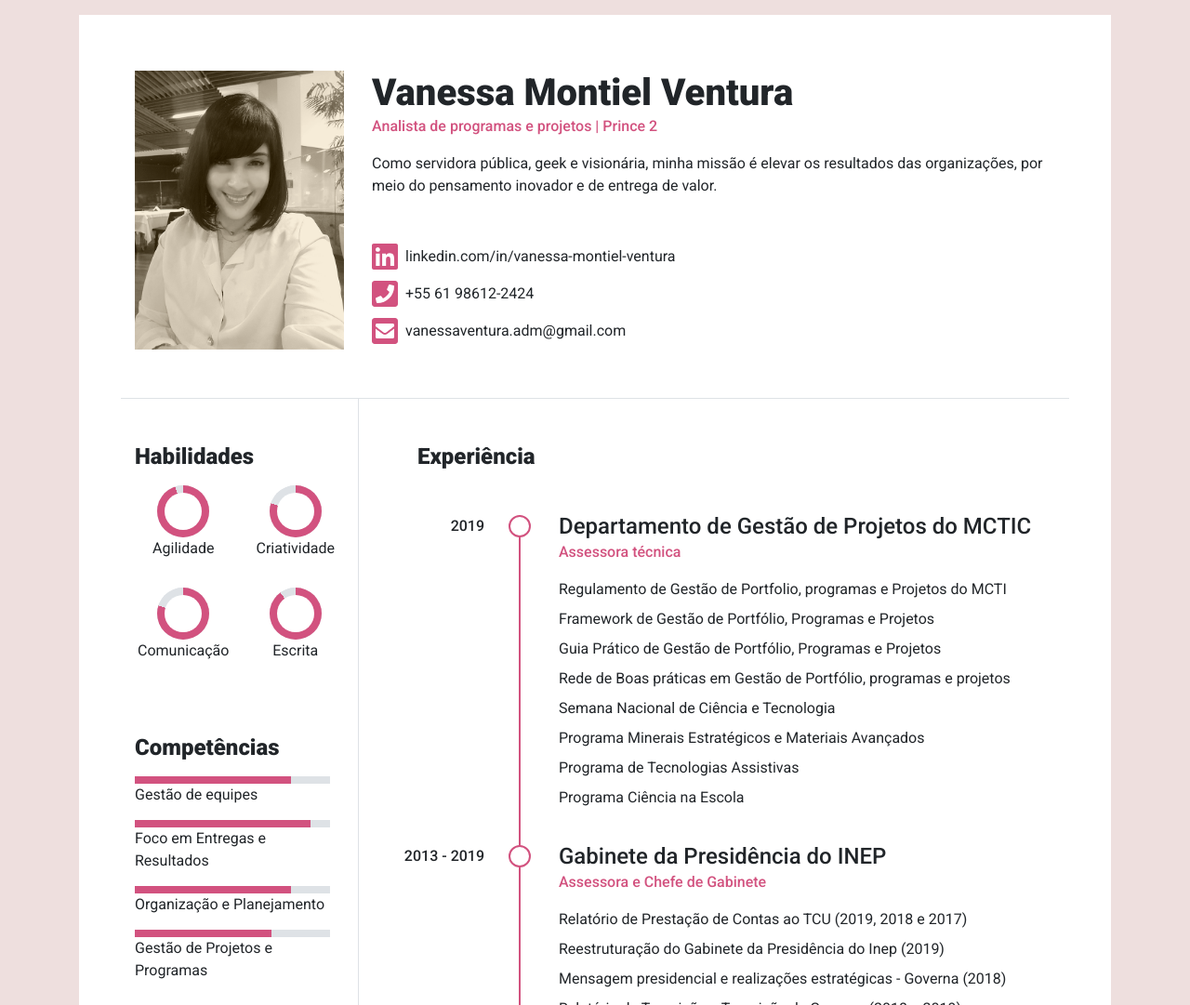
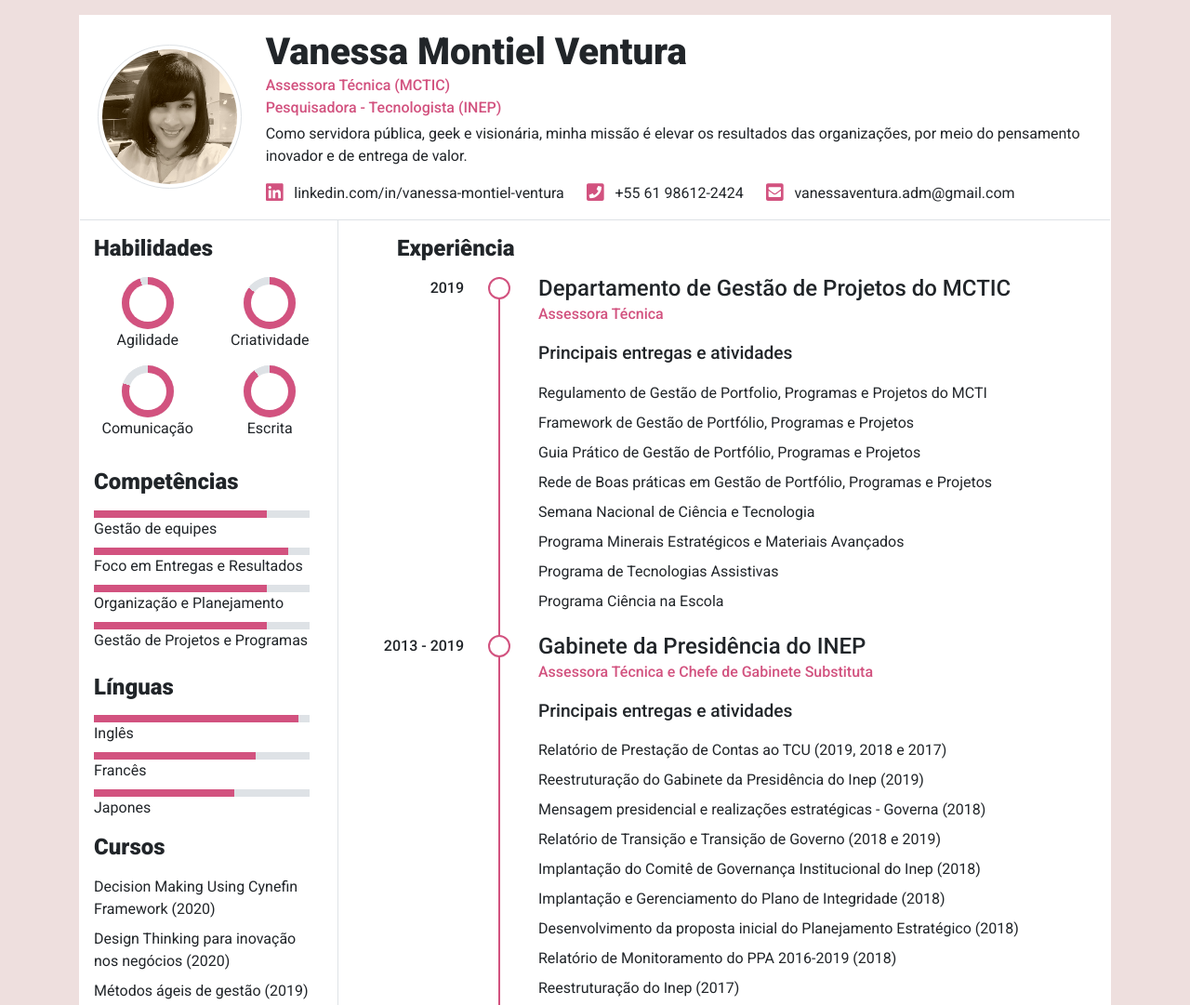
Before and after one commit to augustoalmeida/vanessa-cv, a plain HTML site: page dist/index.html in a window 1280 px wide. Shown: the top 1081 px of the page at 93% size. Drawn offline with nearby package versions, Linux system fonts and the light colour scheme.

Commit message:
adicionados certificações

```diff
--- a/dist/index.html
+++ b/dist/index.html
@@ -11,52 +11,62 @@
     />
     <link
       rel="stylesheet"
-      href="https://stackpath.bootstrapcdn.com/bootstrap/4.3.1/css/bootstrap.min.css"
-      integrity="sha384-ggOyR0iXCbMQv3Xipma34MD+dH/1fQ784/j6cY/iJTQUOhcWr7x9JvoRxT2MZw1T"
+      href="https://stackpath.bootstrapcdn.com/bootstrap/4.4.1/css/bootstrap.min.css"
+      integrity="sha384-Vkoo8x4CGsO3+Hhxv8T/Q5PaXtkKtu6ug5TOeNV6gBiFeWPGFN9MuhOf23Q9Ifjh"
       crossorigin="anonymous"
     />
     <link rel="stylesheet" href="styles/styles.css" />
     <script src="https://cdnjs.cloudflare.com/ajax/libs/font-awesome/5.11.2/js/all.min.js"></script>
   </head>
   <body>
-    <div class="container">
-      <div class="background my-3">
+    <div class="container-fluid container-xl">
+      <div class="background my-3 p-3">
         <div class="row">
-          <div class="col-lg-3">
-            <img src="images/vanessa.png" alt="Vanessa Montiel Ventura" />
+          <div class="col-md-2 text-center">
+            <img
+              class="avatar img-thumbnail mt-3 ml-1"
+              src="images/vanessa2.png"
+              alt="Vanessa Montiel Ventura"
+            />
           </div>
-          <div class="col-lg">
+          <div class="col-md">
             <h1 class="my-0">Vanessa Montiel Ventura</h1>
-            <p class="destaque cargo">
-              Analista de programas e projetos | Prince 2
+            <!-- <p class="destaque cargo">
+              Analista de programas e projetos | Prince 2 | MSP
+            </p> -->
+            <p class="destaque cargo mb-0">
+              Assessora Técnica (MCTIC)
+            </p>
+            <p class="destaque cargo mb-1">
+              Pesquisadora - Tecnologista (INEP)
             </p>
             <p>
               Como servidora pública, geek e visionária, minha missão é elevar
               os resultados das organizações, por meio do pensamento inovador e
               de entrega de valor.
             </p>
-            <div class="mt-5">
-              <p class="d-flex align-items-center mb-2">
-                <i class="fab fa-linkedin fa-2x"></i>
+            <div class="d-flex">
+              <p class="mr-4">
+                <i class="fab fa-linkedin fa-lg"></i>
                 <span class="ml-2"
                   >linkedin.com/in/vanessa-montiel-ventura</span
                 >
               </p>
-              <p class="d-flex align-items-center mb-2">
-                <i class="fas fa-phone-square fa-2x"></i>
+              <p class="mr-4">
+                <i class="fas fa-phone-square fa-lg"></i>
                 <span class="ml-2">+55 61 98612-2424</span>
               </p>
-              <p class="d-flex align-items-center mb-2">
-                <i class="fas fa-envelope-square fa-2x"></i>
+              <p class="mr-4">
+                <i class="fas fa-envelope-square fa-lg"></i>
                 <span class="ml-2">vanessaventura.adm@gmail.com</span>
               </p>
             </div>
           </div>
         </div>
-        <div class="row mt-5 border-top">
-          <div class="col-lg-3">
-            <h2 class="h4 mb-3">Habilidades</h2>
-            <ul class="habilidades">
+        <div class="row border-top">
+          <div class="col-md-3">
+            <h2 class="h4 my-3">Habilidades</h2>
+            <ul class="habilidades mb-0">
               <li>
                 <div class="progress-circle" data-progress="95"></div>
                 Agilidade
@@ -66,7 +76,7 @@
                 Comunicação
               </li>
               <li>
-                <div class="progress-circle" data-progress="80"></div>
+                <div class="progress-circle" data-progress="85"></div>
                 Criatividade
               </li>
               <li>
@@ -74,7 +84,7 @@
                 Escrita
               </li>
             </ul>
-            <h2 class="h4 mb-3">Competências</h2>
+            <h2 class="h4 my-3">Competências</h2>
             <ul class="competencias">
               <li>
                 <div class="progress">
@@ -120,8 +130,8 @@
                   <div
                     class="progress-bar"
                     role="progressbar"
-                    style="width: 70%"
-                    aria-valuenow="70"
+                    style="width: 80%"
+                    aria-valuenow="80"
                     aria-valuemin="0"
                     aria-valuemax="100"
                   ></div>
@@ -129,7 +139,7 @@
                 Gestão de Projetos e Programas
               </li>
             </ul>
-            <h2 class="h4 mb-3">Línguas</h2>
+            <h2 class="h4 mb-3 mt-4">Línguas</h2>
             <ul class="competencias">
               <li>
                 <div class="progress">
@@ -171,11 +181,11 @@
                 Japones
               </li>
             </ul>
-            <h2 class="h4 mb-3">Cursos</h2>
+            <h2 class="h4 my-3">Cursos</h2>
             <ul class="competencias">
+              <li>Decision Making Using Cynefin Framework (2020)</li>
+              <li>Design Thinking para inovação nos negócios (2020)</li>
               <li>Métodos ágeis de gestão (2019)</li>
-              <li>Prince 2 (2019)</li>
-              <li>MSP (2019)</li>
               <li>
                 UX e Design Thinking (2019)
               </li>
@@ -189,27 +199,30 @@
                 Open Government (2018)
               </li>
               <li>
-                Design Thinking (2018)
-              </li>
-              <li>
                 Business Analysis (2018)
               </li>
-              <li>
-                User Experience (2018)
-              </li>
+            </ul>
+            <h2 class="h4 my-3">Certifições</h2>
+            <ul class="competencias">
+              <li>Six Sigma Yellow Belt (2020)</li>
+              <li>Scrum Fundamentals (2020)</li>
+              <li>Management 3.0 (2020)</li>
+              <li>MSP Foundation (2019)</li>
+              <li>Prince2 Foundation (2019)</li>
             </ul>
           </div>
-          <div class="col-lg border-left">
-            <h2 class="h4 ml-5">Experiência</h2>
+          <div class="col-md border-left">
+            <h2 class="h4 my-3 ml-5">Experiência</h2>
             <div class="timeline">
               <p class="ano">2019</p>
               <p class="local">
                 Departamento de Gestão de Projetos do MCTIC
               </p>
-              <p class="destaque cargo">Assessora técnica</p>
+              <p class="destaque cargo">Assessora Técnica</p>
+              <p class="entregas">Principais entregas e atividades</p>
               <ul class="atividades">
                 <li>
-                  Regulamento de Gestão de Portfolio, programas e Projetos do
+                  Regulamento de Gestão de Portfolio, Programas e Projetos do
                   MCTI
                 </li>
                 <li>
@@ -219,8 +232,8 @@
                   Guia Prático de Gestão de Portfólio, Programas e Projetos
                 </li>
                 <li>
-                  Rede de Boas práticas em Gestão de Portfólio, programas e
-                  projetos
+                  Rede de Boas práticas em Gestão de Portfólio, Programas e
+                  Projetos
                 </li>
                 <li>
                   Semana Nacional de Ciência e Tecnologia
@@ -241,7 +254,10 @@
               <p class="local">
                 Gabinete da Presidência do INEP
               </p>
-              <p class="destaque cargo">Assessora e Chefe de Gabinete</p>
+              <p class="destaque cargo">
+                Assessora Técnica e Chefe de Gabinete Substituta
+              </p>
+              <p class="entregas">Principais entregas e atividades</p>
               <ul class="atividades">
                 <li>
                   Relatório de Prestação de Contas ao TCU (2019, 2018 e 2017)
@@ -284,6 +300,7 @@
                 Superintendência de Finanças da CONAB
               </p>
               <p class="destaque cargo">Analista Financeira</p>
+              <p class="entregas">Principais entregas e atividades</p>
               <ul class="atividades">
                 <li>
                   Milhares de reais devolvidos aos cofres públicos, por meio de
@@ -291,8 +308,8 @@
                 </li>
               </ul>
             </div>
-            <hr class="mx-n3 mt-5" />
-            <h2 class="h4 ml-5 mt-5">Formação Acadêmica</h2>
+            <hr class="mx-n3 mt-3" />
+            <h2 class="h4 ml-5 my-3">Formação Acadêmica</h2>
             <div class="escolaridade">
               <div class="formacao">
                 <p class="titulo">MBA</p>
--- a/dist/styles/styles.css
+++ b/dist/styles/styles.css
@@ -1,9 +1,21 @@
+html {
+  background-color: #eedfde;
+}
+
 body {
   background-color: #eedfde;
   display: -ms-grid;
   display: grid;
   font-family: "Roboto", sans-serif;
   height: 100vh;
+}
+
+.background {
+  background-color: #fff;
+  margin-bottom: 80px;
+  margin-top: 100px;
+  min-height: 98vh;
+  padding: 60px;
 }
 
 h1,
@@ -19,22 +31,15 @@ h5,
 h6,
 .h6 {
   font-weight: 900;
-  margin: 3rem 0;
 }
 
-img {
-  max-width: 100%;
+.avatar {
+  border-radius: 100%;
+  text-align: center;
 }
 
 [class*="fa-"] {
   color: #d2527f;
-}
-
-.background {
-  background-color: #fff;
-  margin-bottom: 80px;
-  margin-top: 100px;
-  padding: 60px;
 }
 
 .destaque {
@@ -58,7 +63,7 @@ img {
   -webkit-box-direction: normal;
       -ms-flex-flow: column;
           flex-flow: column;
-  margin-bottom: 30px;
+  margin-bottom: 15px;
 }
 
 .competencias {
@@ -68,7 +73,7 @@ img {
 }
 
 .competencias li {
-  margin-bottom: 15px;
+  margin-bottom: 8px;
 }
 
 .competencias .progress {
@@ -539,6 +544,7 @@ img {
   display: grid;
       grid-template-areas: "ano local"
  "ano cargo"
+ "ano entregas"
  "ano atividades";
   -ms-grid-columns: 200px auto;
       grid-template-columns: 200px auto;
@@ -548,7 +554,7 @@ img {
   display: block;
   font-weight: 500;
   -ms-grid-row: 1;
-  -ms-grid-row-span: 3;
+  -ms-grid-row-span: 4;
   -ms-grid-column: 1;
   grid-area: ano;
   margin: 0 30px 0 0;
@@ -596,12 +602,19 @@ img {
   grid-area: cargo;
 }
 
+.timeline .entregas {
+  -ms-grid-row: 3;
+  -ms-grid-column: 2;
+  grid-area: entregas;
+  font-size: 120%;
+  font-weight: 500;
+}
+
 .timeline .atividades {
-  -ms-grid-row: 3;
+  -ms-grid-row: 4;
   -ms-grid-column: 2;
   grid-area: atividades;
   list-style: none;
-  padding-bottom: 15px;
   padding-left: 0;
 }
 
--- a/dist/styles/styles.scss
+++ b/dist/styles/styles.scss
@@ -1,11 +1,23 @@
 $color: #d2527f;
 $gray: #dee2e6;
+
+html {
+  background-color: #eedfde;
+}
 
 body {
   background-color: #eedfde;
   display: grid;
   font-family: "Roboto", sans-serif;
   height: 100vh;
+}
+
+.background {
+  background-color: #fff;
+  margin-bottom: 80px;
+  margin-top: 100px;
+  min-height: 98vh;
+  padding: 60px;
 }
 
 h1,
@@ -21,22 +33,18 @@ h5,
 h6,
 .h6 {
   font-weight: 900;
-  margin: 3rem 0;
+  // margin: 3rem 0;
 }
 
-img {
-  max-width: 100%;
+.avatar {
+  border-radius: 100%;
+  // margin: auto;
+  // max-width: 60%;
+  text-align: center;
 }
 
 [class*="fa-"] {
   color: $color;
-}
-
-.background {
-  background-color: #fff;
-  margin-bottom: 80px;
-  margin-top: 100px;
-  padding: 60px;
 }
 
 .destaque {
@@ -52,7 +60,8 @@ img {
   li {
     display: flex;
     flex-flow: column;
-    margin-bottom: 30px;
+    margin-bottom: 15px;
+    // margin-bottom: 30px;
   }
 }
 
@@ -61,7 +70,7 @@ img {
   padding-left: 0;
   padding-right: 15px;
   li {
-    margin-bottom: 15px;
+    margin-bottom: 8px;
   }
   .progress {
     background-color: $gray;
@@ -121,21 +130,11 @@ $half: round($loops / 2);
   .progress-circle[data-progress=#{'"'+$i * $step+'"'}]:before {
     @if $i < $half {
       $next-deg: 90deg + $increment * $i;
-      background-image: linear-gradient(
-          90deg,
-          $gray 50%,
-          transparent 50%,
-          transparent
-        ),
+      background-image: linear-gradient(90deg, $gray 50%, transparent 50%, transparent),
         linear-gradient($next-deg, $color 50%, $gray 50%, $gray);
     } @else {
       $next-deg: -90deg + $increment * ($i - $half);
-      background-image: linear-gradient(
-          $next-deg,
-          $color 50%,
-          transparent 50%,
-          transparent
-        ),
+      background-image: linear-gradient($next-deg, $color 50%, transparent 50%, transparent),
         linear-gradient(270deg, $color 50%, $gray 50%, $gray);
     }
   }
@@ -146,6 +145,7 @@ $half: round($loops / 2);
   grid-template-areas:
     "ano local"
     "ano cargo"
+    "ano entregas"
     "ano atividades";
   grid-template-columns: 200px auto;
   .ano {
@@ -188,10 +188,15 @@ $half: round($loops / 2);
   .cargo {
     grid-area: cargo;
   }
+  .entregas {
+    grid-area: entregas;
+    font-size: 120%;
+    font-weight: 500;
+  }
   .atividades {
     grid-area: atividades;
     list-style: none;
-    padding-bottom: 15px;
+    // padding-bottom: 15px;
     padding-left: 0;
     li {
       margin-bottom: 0.5rem;
```
Also changed, not shown: 1 other file.
